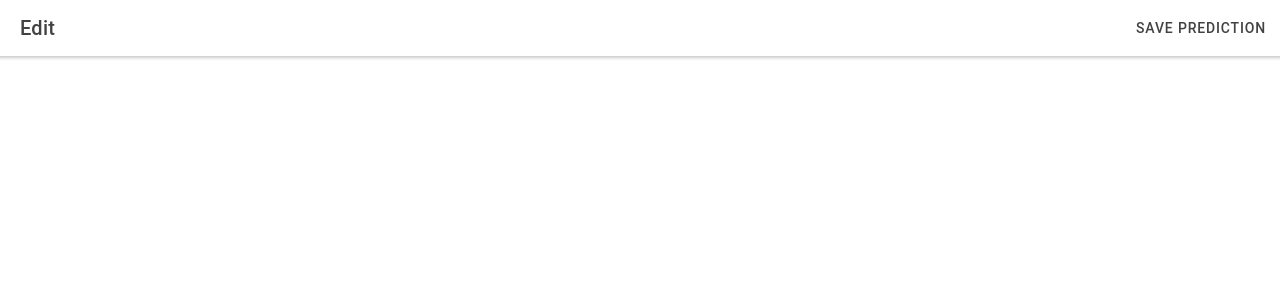
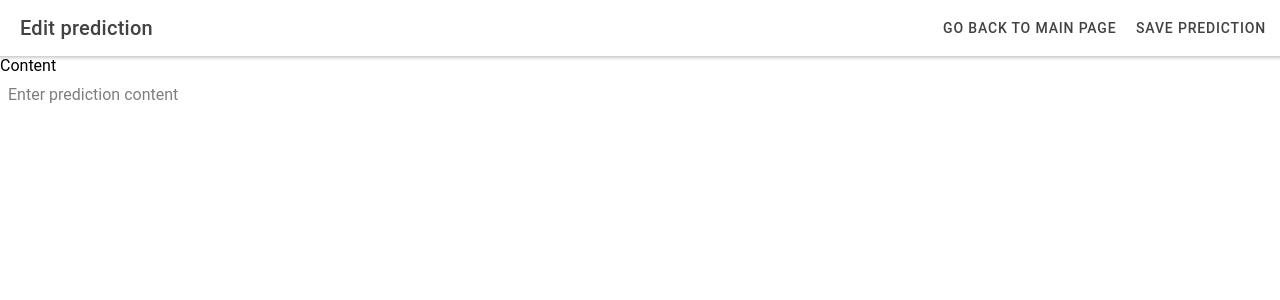
Before and after one commit to GhermanCristian/Sem5_Mobile, a React (Create React App) app in the folder Formula1Predictor/Client/: page /prediction in a window 1280 px wide. Shown: the top 300 px of the page. Built offline with nearby package versions, Linux system fonts and the light colour scheme; no server answers.

Commit message:
Lab 1 Added a goBack button in the prediction edit screen

```diff
--- a/Formula1Predictor/Client/src/PredictionEdit.tsx
+++ b/Formula1Predictor/Client/src/PredictionEdit.tsx
@@ -4,7 +4,7 @@ import {
     IonButtons,
     IonContent,
     IonHeader,
-    IonInput,
+    IonInput, IonLabel,
     IonLoading,
     IonPage,
     IonTitle,
@@ -25,8 +25,8 @@ const PredictionEdit: React.FC<PredictionEditProps> = ({history, match}) => {
     const [prediction, setPrediction] = useState<Prediction>();
 
     useEffect(() => {
-        const routeName = match.params.name || '';
-        const prediction = predictions?.find(it => it.name === routeName);
+        const predictionName = match.params.name || '';
+        const prediction = predictions?.find(it => it.name === predictionName);
         setPrediction(prediction);
         if (prediction) {
             setText(prediction.text);
@@ -42,8 +42,11 @@ const PredictionEdit: React.FC<PredictionEditProps> = ({history, match}) => {
         <IonPage>
             <IonHeader>
                 <IonToolbar>
-                    <IonTitle>Edit</IonTitle>
+                    <IonTitle>Edit prediction</IonTitle>
                     <IonButtons slot="end">
+                        <IonButton onClick={history.goBack}>
+                            Go back to main page
+                        </IonButton>
                         <IonButton onClick={handleSave}>
                             Save prediction
                         </IonButton>
@@ -51,7 +54,8 @@ const PredictionEdit: React.FC<PredictionEditProps> = ({history, match}) => {
                 </IonToolbar>
             </IonHeader>
             <IonContent>
-                <IonInput value={text} onIonChange={elem => setText(elem.detail.value || '')}/>
+                <IonLabel>Content</IonLabel>
+                <IonInput placeholder="Enter prediction content" value={text} onIonChange={elem => setText(elem.detail.value || '')}/>
                 <IonLoading isOpen={saving}/>
                 {savingError && (
                     <div>{savingError.message || 'Failed to save prediction'}</div>
```
